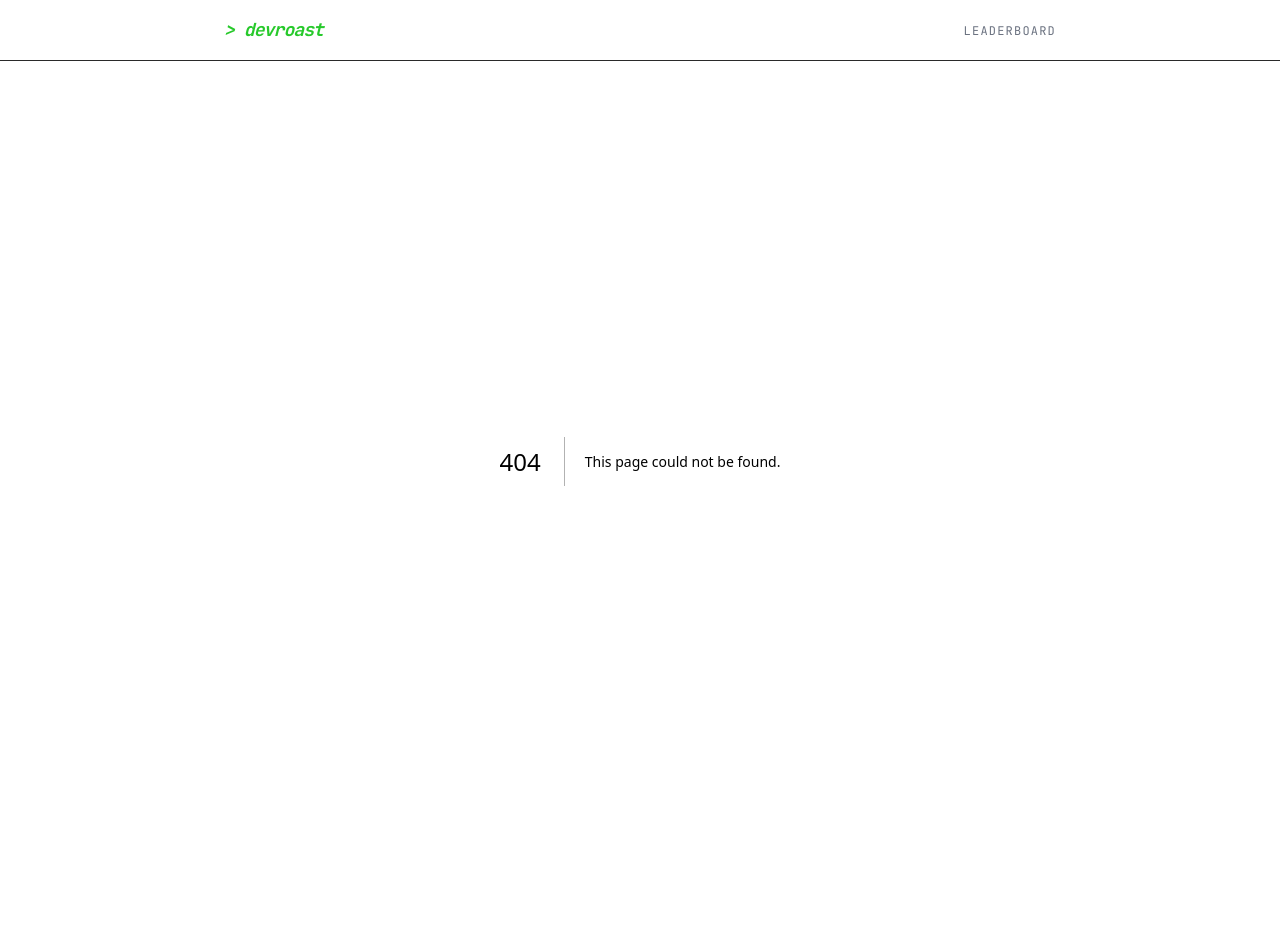
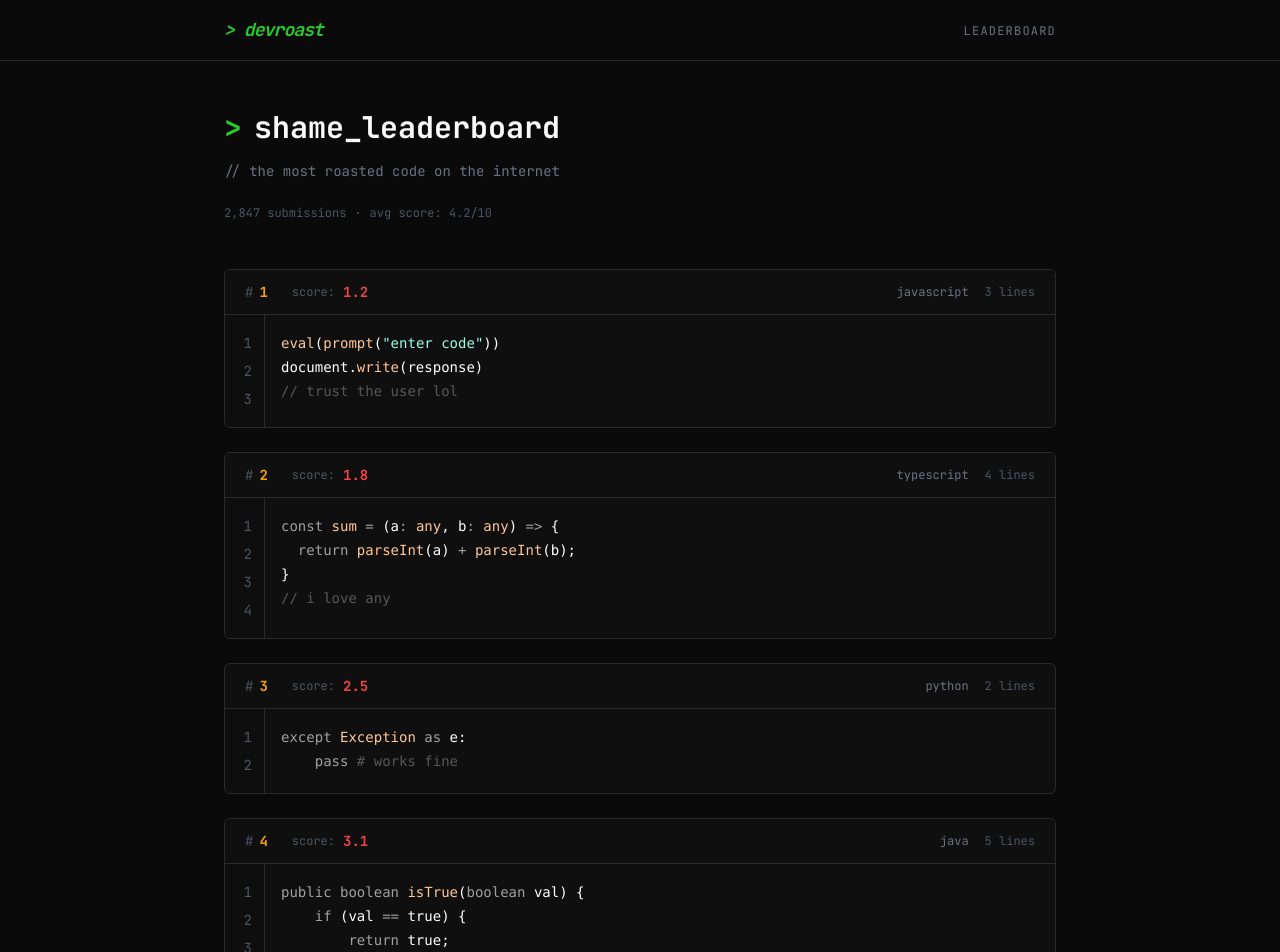
Before and after one commit to felipefss/devroast, a Next.js app: page /leaderboard in a window 1280 px wide. Before the commit this address had no page. Shown: the top 952 px of the page. Before the commit the page ends 861 px from the top, so only its background shows below. Built offline with nearby package versions, Linux system fonts and the light colour scheme.

Commit message:
feat: add static leaderboard page and refactor code-block component

```diff
--- a/src/app/components/server-components-page.tsx
+++ b/src/app/components/server-components-page.tsx
@@ -1,6 +1,6 @@
+import { Badge } from "@/components/ui/badge";
 import { Button } from "@/components/ui/button";
-import { Badge } from "@/components/ui/badge";
-import { Card, CardHeader, CardDescription } from "@/components/ui/card";
+import { Card, CardDescription, CardHeader } from "@/components/ui/card";
 import { CodeBlock } from "@/components/ui/code-block";
 
 const buttonVariants = ["default", "secondary", "outline", "ghost", "destructive", "link"] as const;
@@ -89,8 +89,8 @@ export function ServerComponentsPage() {
             </CardHeader>
             <CardDescription>
               the var keyword is function-scoped rather than block-scoped, which can lead to
-              unexpected behavior and bugs. modern javascript uses const for immutable bindings
-              and let for mutable ones.
+              unexpected behavior and bugs. modern javascript uses const for immutable bindings and
+              let for mutable ones.
             </CardDescription>
           </Card>
           <Card variant="destructive">
@@ -98,9 +98,7 @@ export function ServerComponentsPage() {
               <Badge variant="critical" />
               <span className="text-zinc-900 dark:text-zinc-100">Error example</span>
             </CardHeader>
-            <CardDescription>
-              This is a destructive card variant for error states.
-            </CardDescription>
+            <CardDescription>This is a destructive card variant for error states.</CardDescription>
           </Card>
         </div>
       </section>
@@ -108,8 +106,20 @@ export function ServerComponentsPage() {
       <section className="space-y-6">
         <h2 className="text-xl font-semibold text-zinc-900 dark:text-zinc-50">CodeBlock</h2>
         <div className="space-y-4">
-          <CodeBlock code={sampleCode} filename="calculate.js" />
-          <CodeBlock code={sampleCode} showLineNumbers={false} />
+          <div className="rounded-md border border-border-primary bg-bg-surface overflow-hidden">
+            <div className="flex items-center justify-between px-5 py-3 border-b border-border-primary bg-bg-surface">
+              <div className="flex h-10 items-center gap-3">
+                <span className="h-2.5 w-2.5 rounded-full bg-accent-red" />
+                <span className="h-2.5 w-2.5 rounded-full bg-accent-amber" />
+                <span className="h-2.5 w-2.5 rounded-full bg-accent-green" />
+              </div>
+              <span className="font-mono text-xs text-text-tertiary">calculate.js</span>
+            </div>
+            <CodeBlock code={sampleCode} />
+          </div>
+          <div className="rounded-md border border-border-primary bg-bg-surface overflow-hidden">
+            <CodeBlock code={sampleCode} showLineNumbers={false} />
+          </div>
         </div>
       </section>
     </>
--- /dev/null
+++ b/src/app/leaderboard/page.tsx
@@ -0,0 +1,123 @@
+import { CodeBlock } from "@/components/ui/code-block";
+
+type LeaderboardEntry = {
+  id: string;
+  rank: number;
+  score: number;
+  language: string;
+  lines: number;
+  code: string;
+};
+
+// Mock static data for the leaderboard
+const entries: LeaderboardEntry[] = [
+  {
+    id: "1",
+    rank: 1,
+    score: 1.2,
+    language: "javascript",
+    lines: 3,
+    code: `eval(prompt("enter code"))
+document.write(response)
+// trust the user lol`,
+  },
+  {
+    id: "2",
+    rank: 2,
+    score: 1.8,
+    language: "typescript",
+    lines: 4,
+    code: `const sum = (a: any, b: any) => {
+  return parseInt(a) + parseInt(b);
+}
+// i love any`,
+  },
+  {
+    id: "3",
+    rank: 3,
+    score: 2.5,
+    language: "python",
+    lines: 2,
+    code: `except Exception as e:
+    pass # works fine`,
+  },
+  {
+    id: "4",
+    rank: 4,
+    score: 3.1,
+    language: "java",
+    lines: 5,
+    code: `public boolean isTrue(boolean val) {
+    if (val == true) {
+        return true;
+    } else {
+        return false;
+    }
+}`,
+  },
+  {
+    id: "5",
+    rank: 5,
+    score: 4.2,
+    language: "csharp",
+    lines: 3,
+    code: `string str = "True";
+bool b = bool.Parse(str);
+// convert string to bool`,
+  },
+];
+
+export const metadata = {
+  title: "Shame Leaderboard | devroast",
+  description: "The most roasted code on the internet.",
+};
+
+export default function LeaderboardPage() {
+  return (
+    <div className="mx-auto max-w-4xl px-8 py-12">
+      <div className="flex flex-col gap-4 mb-12">
+        <h1 className="text-3xl font-bold flex items-center gap-3 text-text-primary">
+          <span className="text-accent-green">{">"}</span> shame_leaderboard
+        </h1>
+        <p className="text-sm text-text-secondary font-mono">
+          {`// the most roasted code on the internet`}
+        </p>
+        <div className="flex items-center gap-2 text-xs text-text-tertiary font-mono mt-2">
+          <span>2,847 submissions</span>
+          <span>·</span>
+          <span>avg score: 4.2/10</span>
+        </div>
+      </div>
+
+      <div className="flex flex-col gap-6">
+        {entries.map((entry) => (
+          <div
+            key={entry.id}
+            className="flex flex-col border border-border-primary rounded-md overflow-hidden bg-bg-surface"
+          >
+            <div className="flex items-center justify-between px-5 py-3 border-b border-border-primary bg-bg-surface">
+              <div className="flex items-center gap-6">
+                <div className="flex items-center gap-1.5">
+                  <span className="text-text-tertiary text-sm">#</span>
+                  <span className="text-accent-amber font-bold text-sm">{entry.rank}</span>
+                </div>
+                <div className="flex items-center gap-2">
+                  <span className="text-text-tertiary text-xs">score:</span>
+                  <span className="text-accent-red font-bold text-sm">
+                    {entry.score.toFixed(1)}
+                  </span>
+                </div>
+              </div>
+              <div className="flex items-center gap-4">
+                <span className="text-text-secondary text-xs">{entry.language}</span>
+                <span className="text-text-tertiary text-xs">{entry.lines} lines</span>
+              </div>
+            </div>
+
+            <CodeBlock code={entry.code} language={entry.language} className="bg-bg-input" />
+          </div>
+        ))}
+      </div>
+    </div>
+  );
+}
--- a/src/components/ui/code-block.tsx
+++ b/src/components/ui/code-block.tsx
@@ -1,17 +1,16 @@
+import type { HTMLAttributes } from "react";
 import { createHighlighter, type Highlighter } from "shiki";
-import type { HTMLAttributes } from "react";
 
 export interface CodeBlockProps extends HTMLAttributes<HTMLDivElement> {
   code: string;
-  language?: "javascript" | "typescript" | "js" | "ts";
+  language?: string;
   showLineNumbers?: boolean;
-  filename?: string;
 }
 
 async function getHighlighter(): Promise<Highlighter> {
   return createHighlighter({
     themes: ["vesper"],
-    langs: ["javascript", "typescript"],
+    langs: ["javascript", "typescript", "python", "java", "csharp", "jsx", "tsx"],
   });
 }
 
@@ -19,7 +18,6 @@ export async function CodeBlock({
   code,
   language = "typescript",
   showLineNumbers = true,
-  filename,
   className,
   ...props
 }: CodeBlockProps) {
@@ -32,20 +30,9 @@ export async function CodeBlock({
   const lineNumbers = Array.from({ length: code.split("\n").length }, (_, i) => i + 1);
 
   return (
-    <div
-      className="rounded-none border border-zinc-200 bg-zinc-50 dark:border-zinc-800 dark:bg-zinc-900"
-      {...props}
-    >
-      <div className="flex h-10 items-center gap-3 border-b border-zinc-200 px-4 dark:border-zinc-800">
-        <span className="h-2.5 w-2.5 rounded-full bg-accent-red" />
-        <span className="h-2.5 w-2.5 rounded-full bg-accent-amber" />
-        <span className="h-2.5 w-2.5 rounded-full bg-accent-green" />
-        <span className="flex-1" />
-        {filename && <span className="font-mono text-xs text-zinc-400">{filename}</span>}
-      </div>
-      <div className="flex font-mono text-sm">
+    <div className={`flex font-mono text-sm bg-bg-input ${className || ""}`} {...props}>
       {showLineNumbers && (
-          <div className="flex flex-col border-r border-zinc-200 bg-zinc-100 px-2.5 py-3 text-right text-zinc-400 dark:border-zinc-800 dark:bg-zinc-800/50">
+        <div className="flex flex-col items-end gap-1 px-3 py-4 border-r border-border-primary bg-bg-surface/50 min-w-[40px] select-none text-text-tertiary">
           {lineNumbers.map((num) => (
             <span key={num} className="leading-6">
               {num}
@@ -54,10 +41,9 @@ export async function CodeBlock({
         </div>
       )}
       <div
-          className="flex-1 overflow-x-auto p-3 leading-6"
+        className="flex-1 overflow-x-auto p-4 leading-6 [&>pre]:bg-transparent! [&>pre]:m-0 [&>pre]:p-0"
         dangerouslySetInnerHTML={{ __html: html }}
       />
     </div>
-    </div>
   );
 }
```
Lines whose indentation alone changed are shown as unchanged.
